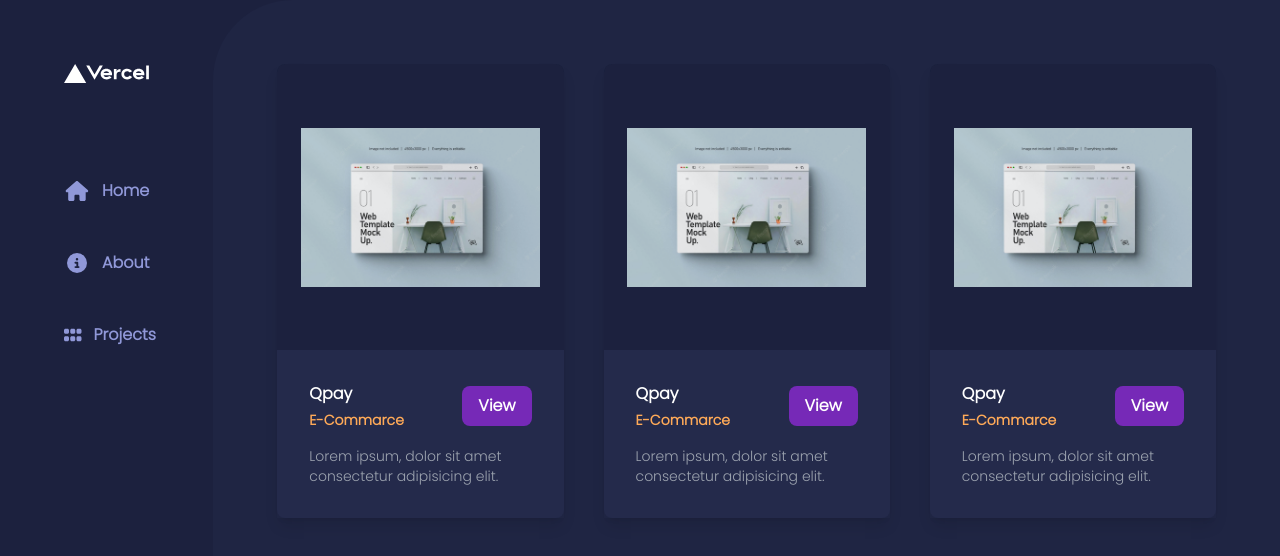
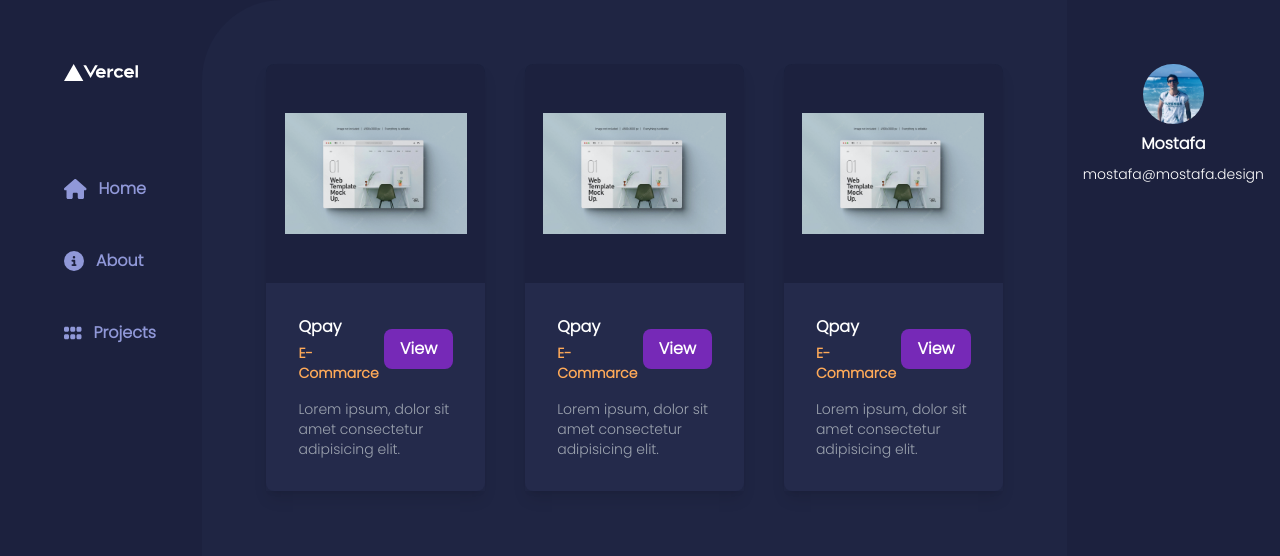
Before and after one commit to mostafamabdallah/my-site, a Next.js app: page / in a window 1280 px wide. Shown: the top 556 px of the page. Built offline with nearby package versions, Linux system fonts and the light colour scheme.

Commit message:
right sidebar

```diff
--- a/components/Layout.tsx
+++ b/components/Layout.tsx
@@ -1,4 +1,5 @@
 import React from "react";
+import RightSideBar from "./RightSideBar";
 import SideBar from "./SideBar";
 
 type Props = {
@@ -12,6 +13,7 @@ const Layout = ({ children }: Props) => {
       <div className="bg-pageBackground rounded-tl-[80px] lg:w-9/12 xl:w-10/12 p-6 md:p-16">
         {children}
       </div>
+      <RightSideBar></RightSideBar>
     </div>
   );
 };
--- a/components/RightSideBar.tsx
+++ b/components/RightSideBar.tsx
@@ -3,7 +3,7 @@ import Avatar from "./Avatar";
 
 const RightSideBar = () => {
   return (
-    <div className="hidden lg:w-3/12 xl:w-3/12 h-screen lg:flex flex-col p-16 gap-24 items-center">
+    <div className="hidden lg:w-3/12 xl:w-2/12 h-screen lg:flex flex-col p-16 gap-24 items-center">
       <div className="flex ">
         <Avatar></Avatar>
       </div>
```
